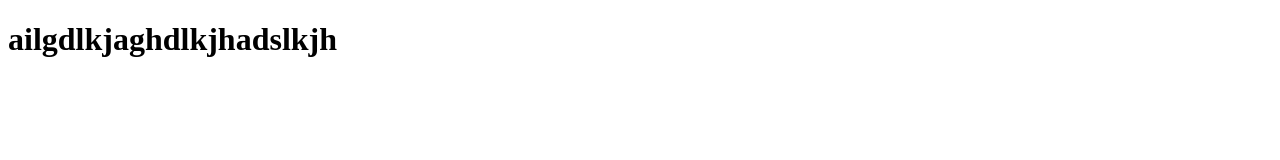
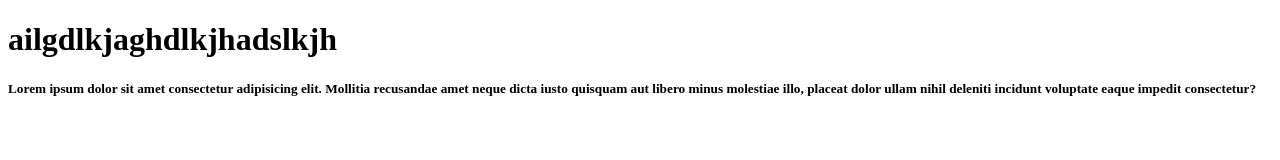
Before and after one commit to Alfisalpk/Git-TEsting, a plain HTML site: page index.html in a window 1280 px wide. Drawn offline with Linux system fonts and the light colour scheme.

Commit message:
Menambahkan KOmit

```diff
--- a/index.html
+++ b/index.html
@@ -8,5 +8,6 @@
 </head>
 <body>
     <h1>ailgdlkjaghdlkjhadslkjh</h1>
+    <h5>Lorem ipsum dolor sit amet consectetur adipisicing elit. Mollitia recusandae amet neque dicta iusto quisquam aut libero minus molestiae illo, placeat dolor ullam nihil deleniti incidunt voluptate eaque impedit consectetur?</h5>
 </body>
 </html>
```
